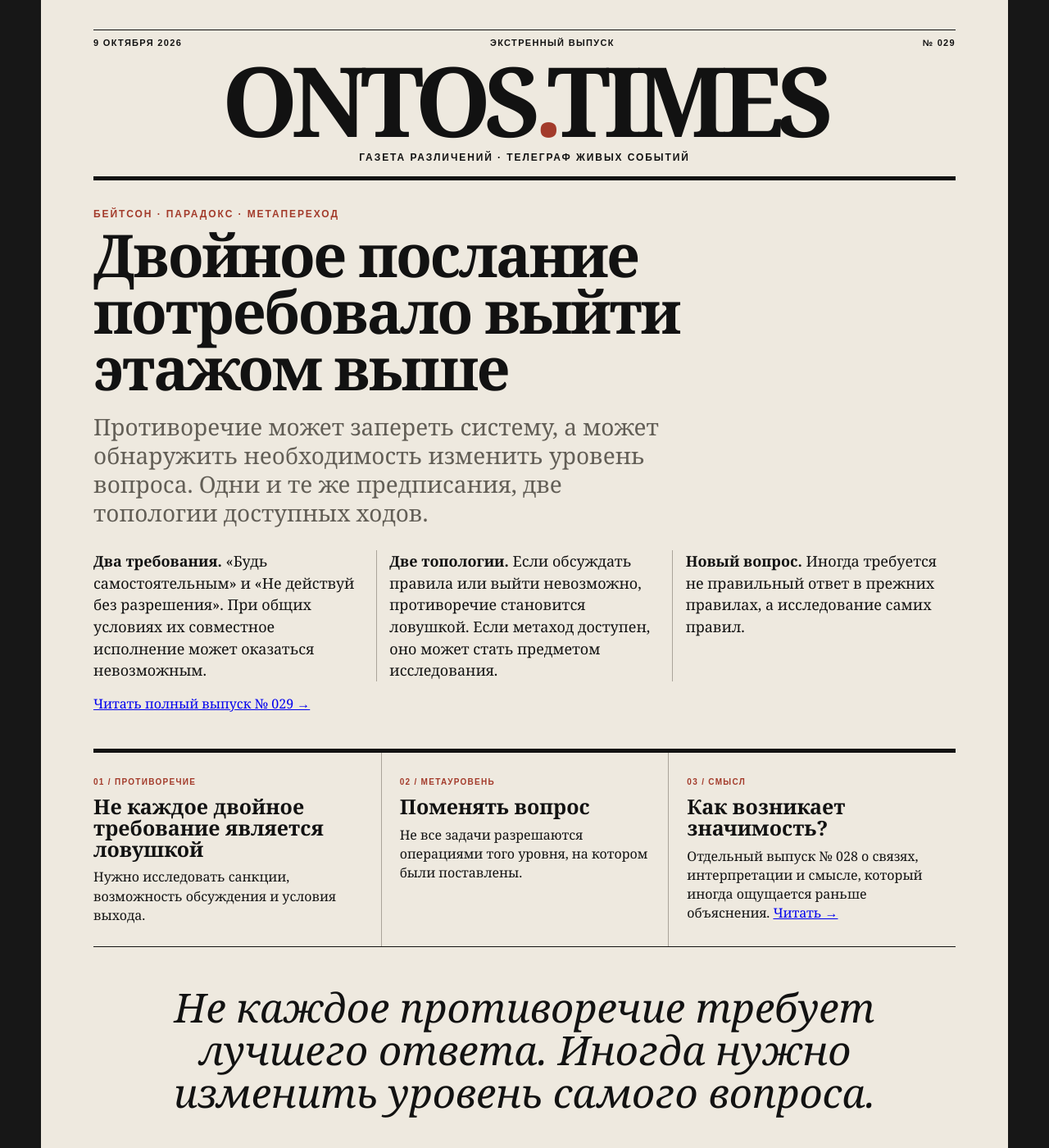
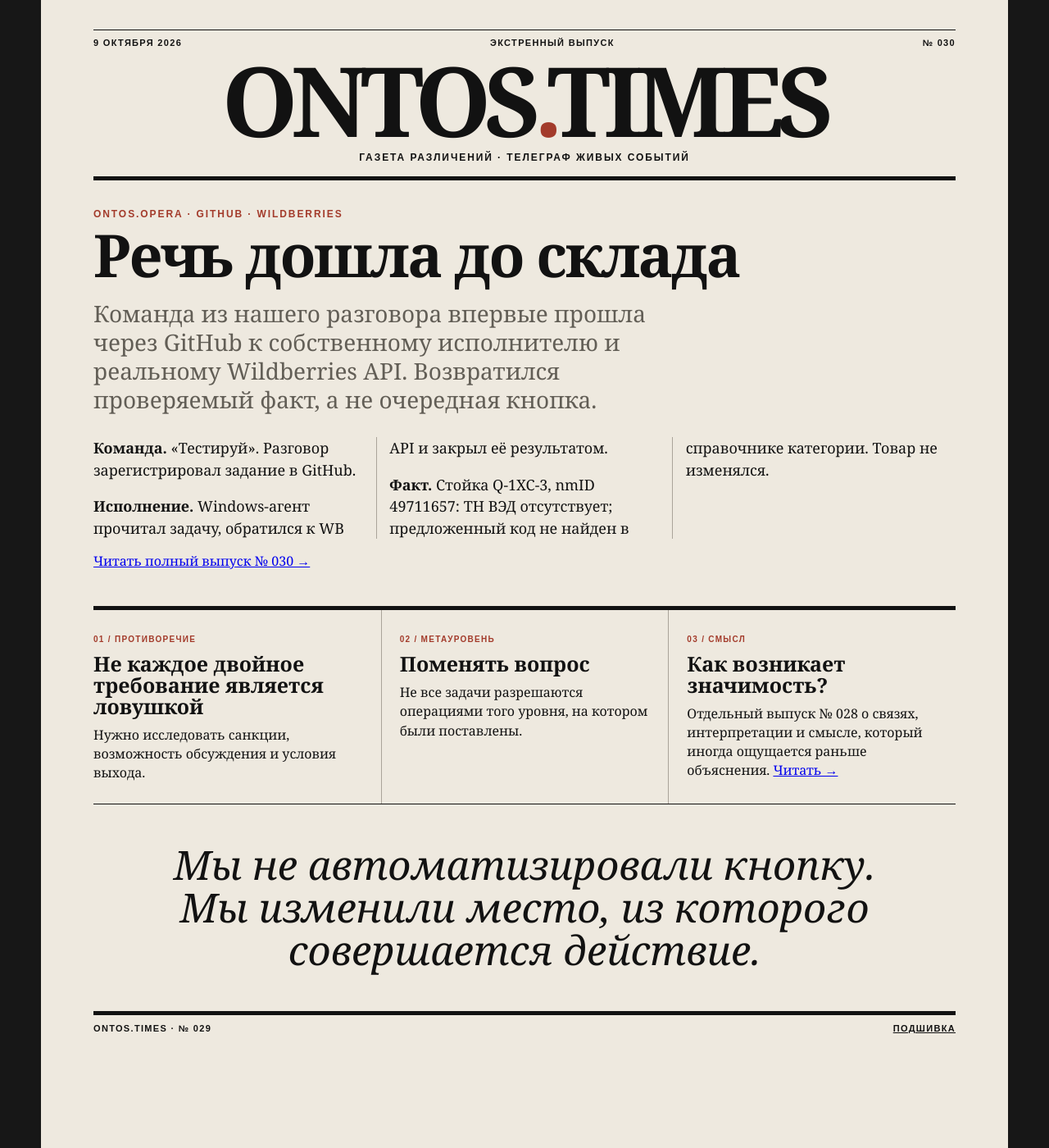
Before and after one commit to OntosLive/Ontos.Times, a Jekyll site: the page index.html, which Jekyll copies as it is, in a window 1280 px wide and 1400 px high. Shown: the whole window at 82% size. Built offline with Jekyll 4.4.1, drawn with Linux system fonts in a browser that asks for light colours.

Commit message:
Make ONTOS.TIMES 030 the latest front page

```diff
--- a/index.html
+++ b/index.html
@@ -3,8 +3,8 @@
 <head>
   <meta charset="utf-8">
   <meta name="viewport" content="width=device-width,initial-scale=1">
-  <meta name="description" content="ONTOS.TIMES №029. Противоречие, двойное послание и переход на иной логический уровень.">
-  <title>ONTOS.TIMES — Двойное послание потребовало выйти этажом выше</title>
+  <meta name="description" content="ONTOS.TIMES №030. Первый живой контур ONTOS.OPERA.">
+  <title>ONTOS.TIMES — Речь дошла до склада</title>
   <link rel="stylesheet" href="styles.css">
 </head>
 <body>
@@ -13,7 +13,7 @@
     <div class="meta">
       <span>9 ОКТЯБРЯ 2026</span>
       <span>ЭКСТРЕННЫЙ ВЫПУСК</span>
-      <span>№ 029</span>
+      <span>№ 030</span>
     </div>
     <h1>ONTOS<span>.</span>TIMES</h1>
     <p class="tagline">Газета различений · Телеграф живых событий</p>
@@ -22,15 +22,15 @@
 
   <main>
     <article class="lead">
-      <p class="kicker">БЕЙТСОН · ПАРАДОКС · МЕТАПЕРЕХОД</p>
-      <h2>Двойное послание потребовало выйти этажом выше</h2>
-      <p class="deck">Противоречие может запереть систему, а может обнаружить необходимость изменить уровень вопроса. Одни и те же предписания, две топологии доступных ходов.</p>
+      <p class="kicker">ONTOS.OPERA · GITHUB · WILDBERRIES</p>
+      <h2>Речь дошла до склада</h2>
+      <p class="deck">Команда из нашего разговора впервые прошла через GitHub к собственному исполнителю и реальному Wildberries API. Возвратился проверяемый факт, а не очередная кнопка.</p>
       <div class="columns">
-<p><strong>Два требования.</strong> «Будь самостоятельным» и «Не действуй без разрешения». При общих условиях их совместное исполнение может оказаться невозможным.</p>
-<p><strong>Две топологии.</strong> Если обсуждать правила или выйти невозможно, противоречие становится ловушкой. Если метаход доступен, оно может стать предметом исследования.</p>
-<p><strong>Новый вопрос.</strong> Иногда требуется не правильный ответ в прежних правилах, а исследование самих правил.</p>
+<p><strong>Команда.</strong> «Тестируй». Разговор зарегистрировал задание в GitHub.</p>
+<p><strong>Исполнение.</strong> Windows-агент прочитал задачу, обратился к WB API и закрыл её результатом.</p>
+<p><strong>Факт.</strong> Стойка Q-1XC-3, nmID 49711657: ТН ВЭД отсутствует; предложенный код не найден в справочнике категории. Товар не изменялся.</p>
 </div>
-      <p><a href="archive/029/">Читать полный выпуск № 029 →</a></p>
+      <p><a href="archive/030/">Читать полный выпуск № 030 →</a></p>
     </article>
 
     <section class="dispatches">
@@ -39,7 +39,7 @@
 <article><span>03 / СМЫСЛ</span><h3>Как возникает значимость?</h3><p>Отдельный выпуск № 028 о связях, интерпретации и смысле, который иногда ощущается раньше объяснения. <a href="archive/028/">Читать →</a></p></article>
 </section>
 
-    <blockquote>Не каждое противоречие требует лучшего ответа. Иногда нужно изменить уровень самого вопроса.</blockquote>
+    <blockquote>Мы не автоматизировали кнопку. Мы изменили место, из которого совершается действие.</blockquote>
   </main>
 
   <footer>
```
